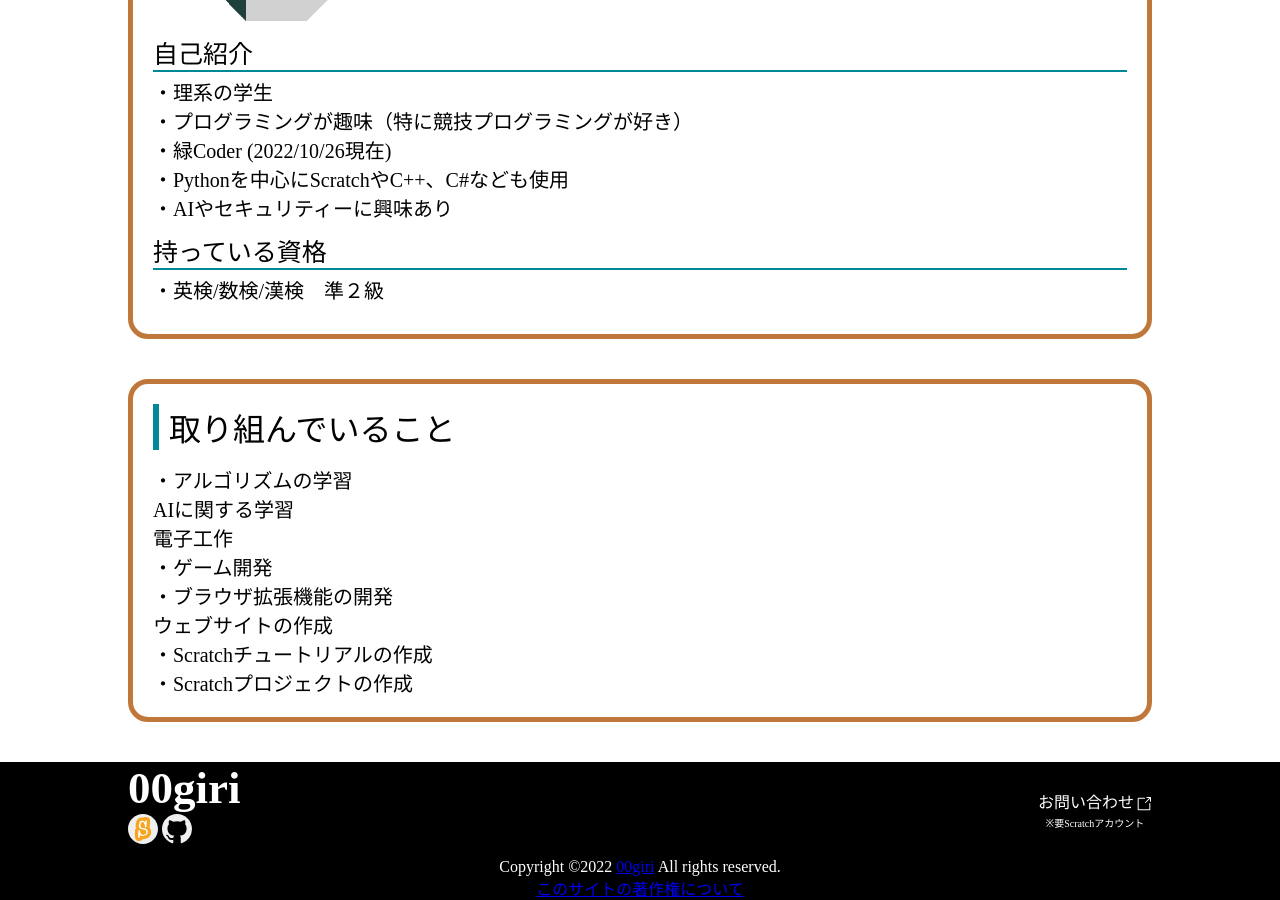
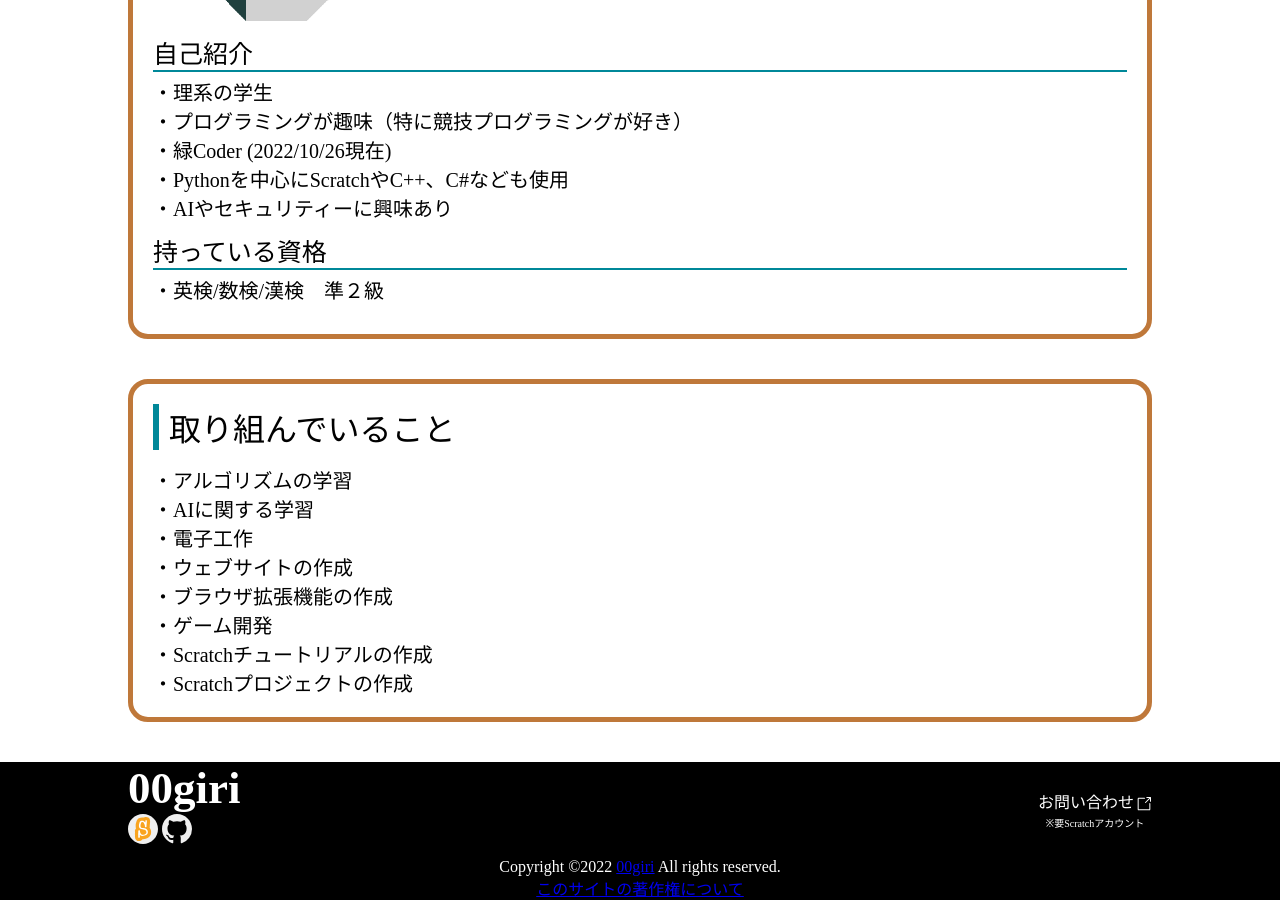
Before and after one commit to 00giri/00giri.github.io, a Jekyll site: the page built from index.html, in a window 1280 px wide and 900 px high, scrolled down 1430 px. Built offline with Jekyll 4.4.1, drawn with Linux system fonts in a browser that asks for light colours.

Commit message:
Update index.html

```diff
--- a/index.html
+++ b/index.html
@@ -39,11 +39,11 @@ css: index.css
   <h1>取り組んでいること</h1>
   <ul>
     <li>・アルゴリズムの学習</li>
-    <li>AIに関する学習</li>
-    <li>電子工作</li>
+    <li>・AIに関する学習</li>
+    <li>・電子工作</li>
+    <li>・ウェブサイトの作成</li>
+    <li>・ブラウザ拡張機能の作成</li>
     <li>・ゲーム開発</li>
-    <li>・ブラウザ拡張機能の開発</li>
-    <li>ウェブサイトの作成</li>
     <li>・Scratchチュートリアルの作成</li>
     <li>・Scratchプロジェクトの作成</li>
   </ul>
```
